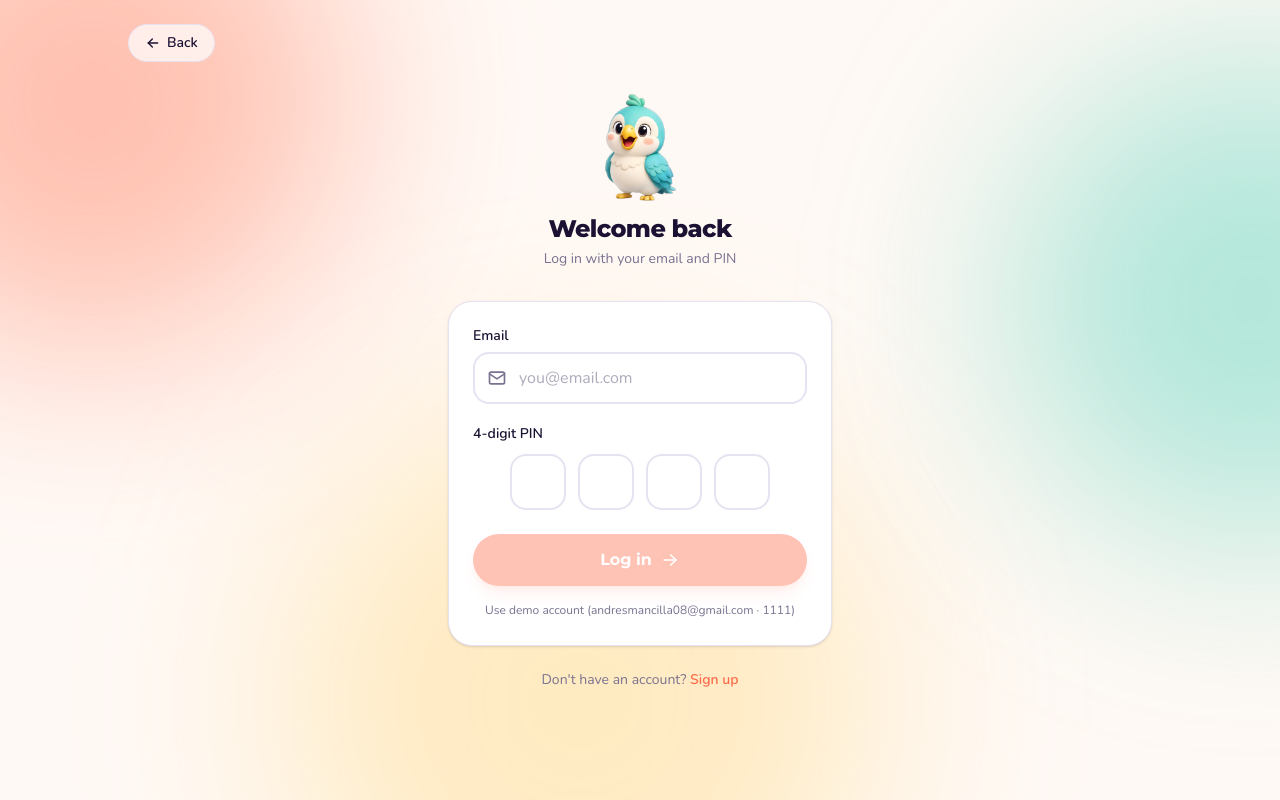
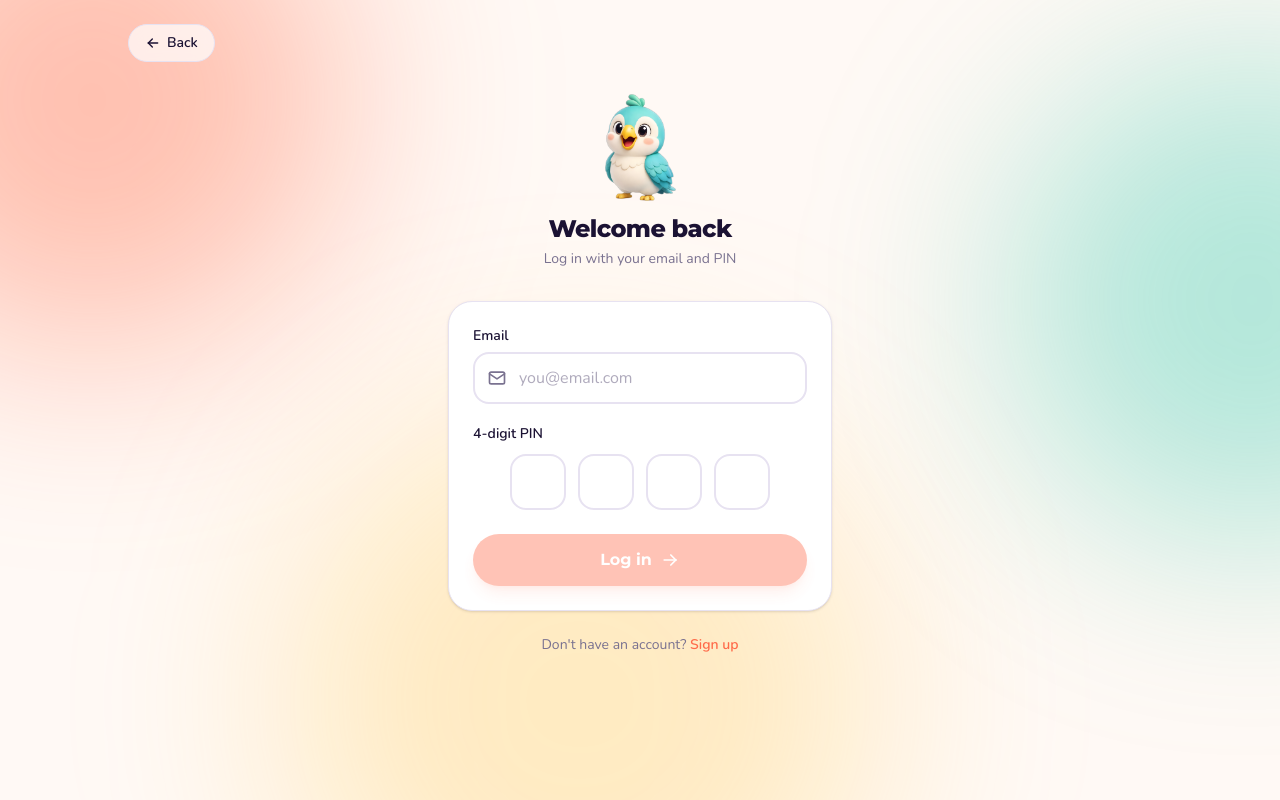
Before and after one commit to andresmancilla08/Parlo, a Next.js app: page /login in a window 1280 px wide. Built offline with nearby package versions, Linux system fonts and the light colour scheme.

Commit message:
chore: quitar credenciales demo del login + checklist maestro del proyecto
- Eliminado el hint de cuenta demo (email+PIN) del formulario (nunca mostrar credenciales)
- docs/contexto/checklist.md: estado de todo lo pedido (hecho vs pendiente)

```diff
--- a/components/auth/auth-form.tsx
+++ b/components/auth/auth-form.tsx
@@ -106,18 +106,6 @@ export function AuthForm({ mode }: { mode: "login" | "signup" }) {
           {isLogin ? t("auth.login_btn") : t("auth.signup_btn")}
           <IconArrowRight className="size-5" />
         </Button>
-
-        <button
-          type="button"
-          onClick={() => {
-            setEmail("andresmancilla08@gmail.com");
-            setPin("1111");
-            setError(null);
-          }}
-          className="mt-4 w-full text-center text-xs text-muted underline-offset-4 hover:underline"
-        >
-          {t("auth.demo")}
-        </button>
       </motion.form>
 
       <p className="mt-6 text-center text-sm text-muted">
--- a/locales/en.json
+++ b/locales/en.json
@@ -67,7 +67,6 @@
     "generic_error": "Something went wrong.",
     "login_btn": "Log in",
     "signup_btn": "Create account",
-    "demo": "Use demo account (andresmancilla08@gmail.com · 1111)",
     "no_account": "Don't have an account? ",
     "have_account": "Already have an account? ",
     "go_signup": "Sign up",
--- a/locales/es.json
+++ b/locales/es.json
@@ -67,7 +67,6 @@
     "generic_error": "Algo salió mal.",
     "login_btn": "Entrar",
     "signup_btn": "Crear cuenta",
-    "demo": "Usar cuenta demo (andresmancilla08@gmail.com · 1111)",
     "no_account": "¿No tienes cuenta? ",
     "have_account": "¿Ya tienes cuenta? ",
     "go_signup": "Regístrate",
```
Also changed, not shown: 1 other file (tests, documents, lock files or other folders).
